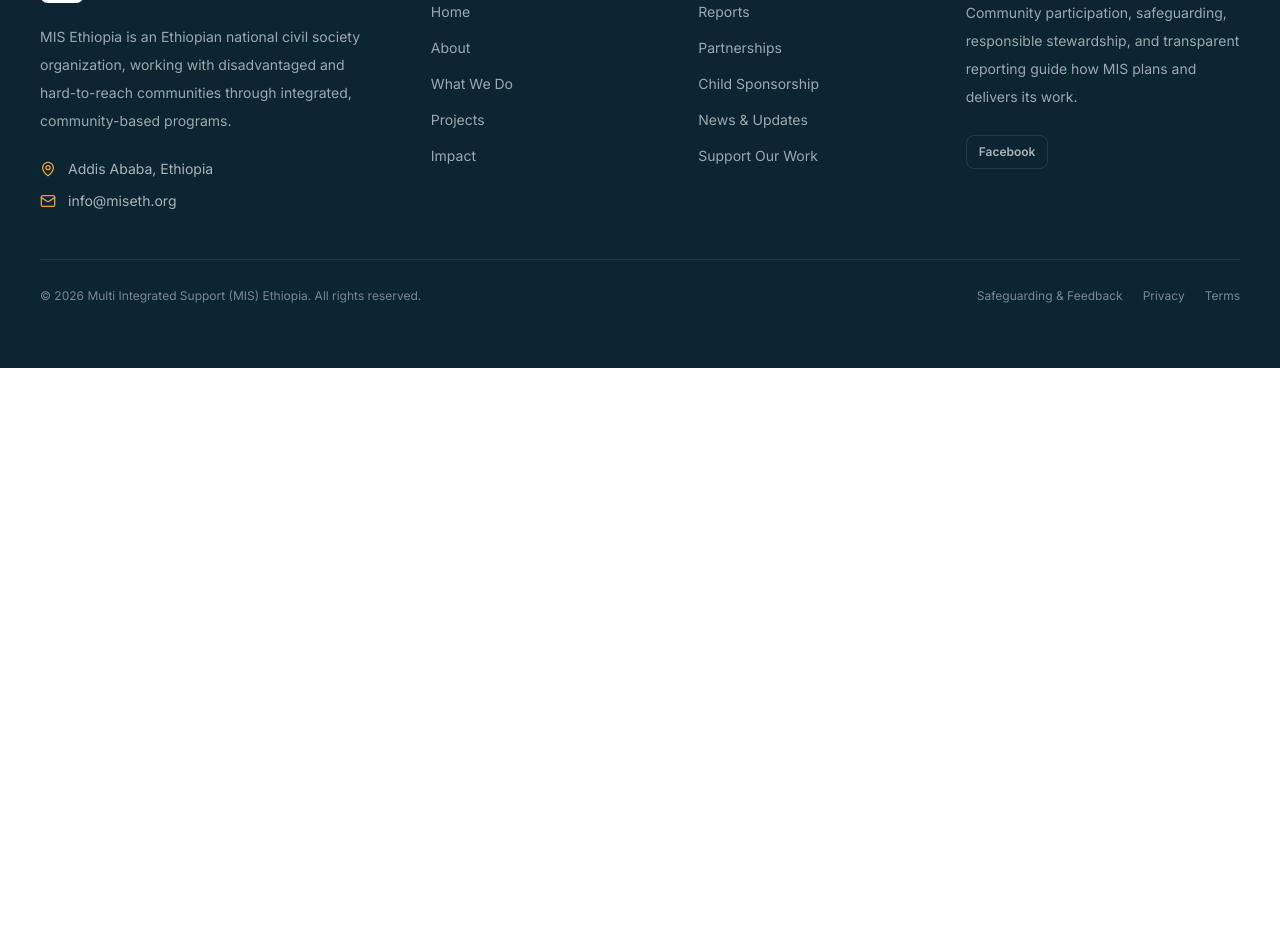
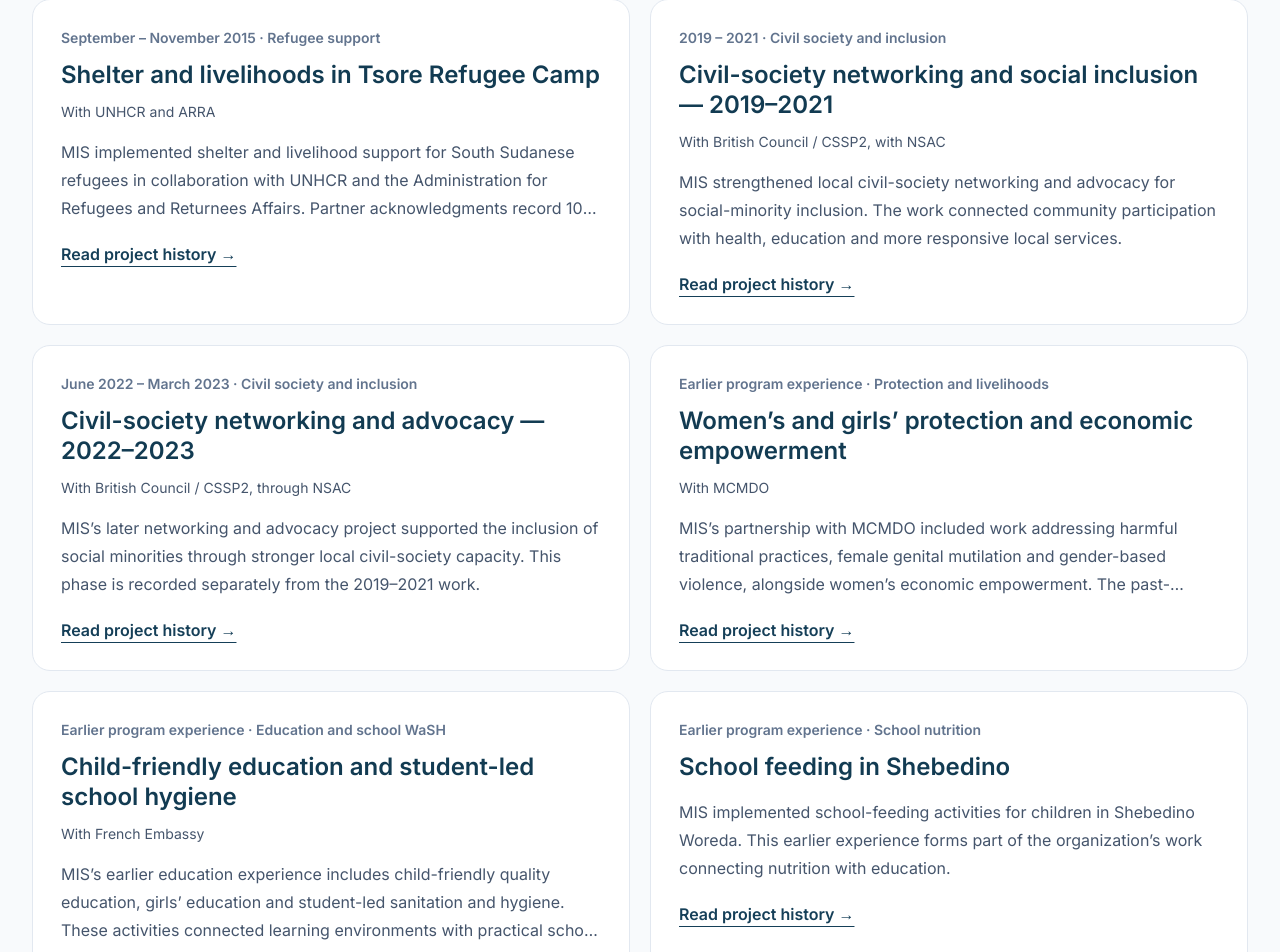
Before and after one commit to melakedf/mis-ethiopia, a Next.js app: page /projects in a window 1280 px wide. Shown: the part 2100-3052 px from the top of the page. Before the commit the page ends 2468 px from the top, so only its background shows below. Built offline with nearby package versions, Linux system fonts and the light colour scheme.

Commit message:
Expand MIS project history from EHF readiness and organizational records

```diff
--- a/src/app/page.tsx
+++ b/src/app/page.tsx
@@ -3,7 +3,7 @@ export const revalidate=60;
 export default function Home(){return <><Hero title="Integrated support. Stronger communities. Lasting change." subtitle="Multi Integrated Support · Ethiopia" description="Working alongside children, women, displaced people and underserved communities to strengthen protection, opportunity and resilience." ctaText="Explore our projects" ctaHref="/projects" ctaSecondaryText="Partner with MIS" ctaSecondaryHref="/partners"/>
 <section className="border-b border-slate-200 bg-white"><div className="site-wrap grid grid-cols-2 gap-0 py-10 lg:grid-cols-4">{[projects[1],projects[3],projects[2],projects[0]].map(p=><div key={p.slug} className="border-l border-slate-200 px-5 py-4"><p className="text-4xl font-semibold tracking-tight text-navy">{p.figure}</p><p className="mt-2 font-semibold text-slate-800">{p.unit}</p><Link href={`/projects/${p.slug}`} className="mt-2 inline-block text-sm leading-6 text-slate-500 underline underline-offset-4">{p.qualifier}</Link></div>)}</div><p className="px-5 pb-5 text-center text-sm text-slate-500">Documented portfolio figures · August 2026 · Separate projects and reporting periods.</p></section>
 <section className="site-section"><div className="site-wrap grid gap-12 lg:grid-cols-2"><div><p className="eyebrow">Who we are</p><h2 className="section-title">Local leadership.<br/>Integrated solutions.</h2></div><div><p className="text-lg leading-8 text-slate-600">Multi Integrated Support (MIS) is an Ethiopian national civil society organization. We connect immediate assistance with long-term development, working through local structures and community participation.</p><p className="mt-5 leading-7 text-slate-600">Our experience spans Addis Ababa, Amhara, Benishangul-Gumuz and Oromia—from child protection and education to livelihoods and humanitarian response.</p><Link href="/about" className="text-link mt-6">Get to know MIS <ArrowRight size={18}/></Link></div></div></section>
-<section className="site-section bg-[#edf3f6]"><div className="site-wrap"><div className="mb-10 flex flex-wrap items-end justify-between gap-6"><div><p className="eyebrow">Our project portfolio</p><h2 className="section-title">Practical support.<br/>Documented experience.</h2></div><Link href="/projects" className="text-link">View all projects <ArrowRight size={18}/></Link></div><div className="grid gap-5 md:grid-cols-2 lg:grid-cols-3">{[projects[0],projects[2],projects[3]].map(p=><ProjectCard key={p.slug} project={p}/>)}</div></div></section>
+<section className="site-section bg-[#edf3f6]"><div className="site-wrap"><div className="mb-10 flex flex-wrap items-end justify-between gap-6"><div><p className="eyebrow">Our project portfolio</p><h2 className="section-title">Practical support.<br/>Documented experience.</h2></div><Link href="/projects" className="text-link">Current and past projects <ArrowRight size={18}/></Link></div><div className="grid gap-5 md:grid-cols-2 lg:grid-cols-3">{[projects[0],projects[2],projects[3]].map(p=><ProjectCard key={p.slug} project={p}/>)}</div></div></section>
 <section className="site-section bg-navy-dark text-white"><div className="site-wrap grid gap-12 lg:grid-cols-[.8fr_1.2fr]"><div><p className="eyebrow !text-[#ffcb84]">What we do</p><h2 className="section-title !text-white">People’s needs are connected.<br/>So is our work.</h2><p className="mt-6 leading-7 text-white/70">Eight complementary program areas help us respond to urgent needs and strengthen the services families rely on.</p><Link href="/programs" className="text-link mt-7 !text-white">Explore our programs <ArrowRight size={18}/></Link></div><div className="grid gap-x-8 sm:grid-cols-2">{programs.map((p,i)=><Link href={`/programs#${p.slug}`} key={p.slug} className="border-t border-white/20 py-5"><span className="text-sm text-[#ffcb84]">0{i+1}</span><h3 className="mt-2 text-xl font-semibold">{p.title}</h3></Link>)}</div></div></section>
 <section className="site-section"><div className="site-wrap grid gap-12 lg:grid-cols-2"><div className="rounded-2xl bg-[#e6eef1] p-8 md:p-12"><p className="eyebrow">Learning together · 2026</p><p className="mt-8 text-7xl font-semibold tracking-tight text-navy">31</p><p className="mt-2 text-xl text-navy">children in the Kolfe summer program</p><div className="mt-10 grid grid-cols-2 border-t border-navy/20 pt-6"><div><b className="text-3xl text-navy">18</b><p className="mt-1 text-slate-600">teaching days</p></div><div><b className="text-3xl text-navy">2</b><p className="mt-1 text-slate-600">meals each program day</p></div></div></div><div className="self-center"><p className="eyebrow">Education in action</p><h2 className="section-title">Space to learn.<br/>Support to keep going.</h2><p className="mt-6 leading-8 text-slate-600">Together with IGO, MIS delivered focused tutoring, breakfast and lunch for children who needed additional learning support.</p><Link href="/projects/kolfe-summer-school" className="text-link mt-6">Read about summer school <ArrowRight size={18}/></Link></div></div></section><CmsUpdates/>
 <section className="site-section border-t border-slate-200"><div className="site-wrap"><p className="eyebrow">How we work</p><h2 className="section-title">Community participation.<br/>Accountable delivery.</h2><div className="mt-10 grid gap-8 md:grid-cols-3">{[{icon:Users,title:'Listen and involve',body:'Communities help identify priorities, shape activities and provide feedback.'},{icon:Handshake,title:'Coordinate locally',body:'We work with government, local structures and partners around shared objectives.'},{icon:ShieldCheck,title:'Track and learn',body:'Documented targeting, monitoring and reporting help us understand progress and adapt.'}].map(x=><div key={x.title}><x.icon className="h-8 w-8 text-navy"/><h3 className="mt-5 text-xl font-semibold text-navy">{x.title}</h3><p className="mt-3 leading-7 text-slate-600">{x.body}</p></div>)}</div></div></section>
--- a/src/app/partners/page.tsx
+++ b/src/app/partners/page.tsx
@@ -1,4 +1,4 @@
 import Link from "next/link";import { Hero } from "@/components/sections/hero";
 export const metadata={title:"Partners",description:"Current and historical partners supporting MIS humanitarian and development work."};
-const partners=["Institute for Global Outreach (IGO)", "International Organization for Migration (IOM)", "Ministry of Women and Social Affairs", "Nexus Ethiopia", "UNHCR", "Administration for Refugees and Returnees Affairs (ARRA)", "MCMDO / Sida", "Civil Society Support Programme 2 (CSSP2)", "One Moon Ethiopia", "French Embassy"];
+const partners=["Institute for Global Outreach (IGO)", "International Organization for Migration (IOM)", "Ministry of Women and Social Affairs", "Nexus Ethiopia", "UNHCR", "Administration for Refugees and Returnees Affairs (ARRA)", "MCMDO / Sida", "British Council / Civil Society Support Programme 2 (CSSP2)", "NSAC", "CDHRA", "One Moon Ethiopia", "French Embassy"];
 export default function Partners(){return <><Hero title="Shared commitment. Local leadership." subtitle="Partners and supporters" description="We bring community relationships, integrated program experience and accountable implementation to partnerships." compact ctaText="Discuss a partnership" ctaHref="/contact" ctaSecondaryText="Explore our projects" ctaSecondaryHref="/projects"/><section className="site-section"><div className="site-wrap"><h2 className="section-title">Organizations we have worked with</h2><p className="mt-5 max-w-3xl leading-8 text-slate-600">Our portfolio includes current and historical collaboration with these organizations, alongside government institutions, communities and individual supporters.</p><div className="mt-10 grid gap-4 sm:grid-cols-2 lg:grid-cols-3">{partners.map(p=><div key={p} className="flex min-h-28 items-center rounded-xl border border-slate-200 p-6 text-lg font-semibold text-navy">{p}</div>)}</div><Link href="/contact" className="text-link mt-10">Start a partnership conversation →</Link></div></section></>}
--- /dev/null
+++ b/src/data/project-history.ts
@@ -0,0 +1,76 @@
+// Public summaries from MIS’s website master, organizational profile and EHF/DDA past-performance records.
+// Missing dates, partners and beneficiary totals are intentionally omitted, not estimated.
+export const historicalProjects = [
+  {
+    "slug": "cdhra-livelihoods-2011",
+    "title": "Women’s empowerment and livelihoods — 2011",
+    "period": "2011",
+    "partner": "CDHRA",
+    "location": "Dibate Woreda, Benishangul-Gumuz",
+    "theme": "Women’s livelihoods",
+    "body": "MIS worked with CDHRA on women’s empowerment and livelihood support in Dibate Woreda. A partner recommendation recorded this work as one of two projects implemented in 2011 and 2012."
+  },
+  {
+    "slug": "cdhra-livelihoods-2012",
+    "title": "Women’s empowerment and livelihoods — 2012",
+    "period": "2012",
+    "partner": "CDHRA",
+    "location": "Dibate Woreda, Benishangul-Gumuz",
+    "theme": "Women’s livelihoods",
+    "body": "MIS continued women’s empowerment and livelihood work through a second project with CDHRA in Dibate Woreda. The partner’s recommendation recognizes the two project periods separately."
+  },
+  {
+    "slug": "tsore-refugee-support",
+    "title": "Shelter and livelihoods in Tsore Refugee Camp",
+    "period": "September – November 2015",
+    "partner": "UNHCR and ARRA",
+    "location": "Tsore Refugee Camp, Benishangul-Gumuz",
+    "theme": "Refugee support",
+    "body": "MIS implemented shelter and livelihood support for South Sudanese refugees in collaboration with UNHCR and the Administration for Refugees and Returnees Affairs. Partner acknowledgments record 100 emergency shelters alongside community self-help activities and backyard gardening."
+  },
+  {
+    "slug": "cssp-inclusion-2019-2021",
+    "title": "Civil-society networking and social inclusion — 2019–2021",
+    "period": "2019 – 2021",
+    "partner": "British Council / CSSP2, with NSAC",
+    "location": "Mao-Komo Special Woreda, Benishangul-Gumuz",
+    "theme": "Civil society and inclusion",
+    "body": "MIS strengthened local civil-society networking and advocacy for social-minority inclusion. The work connected community participation with health, education and more responsive local services."
+  },
+  {
+    "slug": "cssp-inclusion-2022-2023",
+    "title": "Civil-society networking and advocacy — 2022–2023",
+    "period": "June 2022 – March 2023",
+    "partner": "British Council / CSSP2, through NSAC",
+    "location": "Mao-Komo Special Woreda, Benishangul-Gumuz",
+    "theme": "Civil society and inclusion",
+    "body": "MIS’s later networking and advocacy project supported the inclusion of social minorities through stronger local civil-society capacity. This phase is recorded separately from the 2019–2021 work."
+  },
+  {
+    "slug": "mcmdo-women-girls",
+    "title": "Women’s and girls’ protection and economic empowerment",
+    "period": null,
+    "partner": "MCMDO",
+    "location": null,
+    "theme": "Protection and livelihoods",
+    "body": "MIS’s partnership with MCMDO included work addressing harmful traditional practices, female genital mutilation and gender-based violence, alongside women’s economic empowerment. The past-performance record includes a cooperation agreement and subsequent project and budget amendments."
+  },
+  {
+    "slug": "school-education-hygiene",
+    "title": "Child-friendly education and student-led school hygiene",
+    "period": null,
+    "partner": "French Embassy",
+    "location": "Addis Ababa",
+    "theme": "Education and school WaSH",
+    "body": "MIS’s earlier education experience includes child-friendly quality education, girls’ education and student-led sanitation and hygiene. These activities connected learning environments with practical school water, sanitation and hygiene improvements."
+  },
+  {
+    "slug": "shebedino-school-feeding",
+    "title": "School feeding in Shebedino",
+    "period": null,
+    "partner": null,
+    "location": "Shebedino Woreda, former SNNPR",
+    "theme": "School nutrition",
+    "body": "MIS implemented school-feeding activities for children in Shebedino Woreda. This earlier experience forms part of the organization’s work connecting nutrition with education."
+  }
+];
```
Also changed, not shown: src/app/projects/[slug]/page.tsx (+6 -3 lines), src/app/projects/page.tsx (+3 -1 lines), 1 other file (tests, documents, lock files or other folders).
